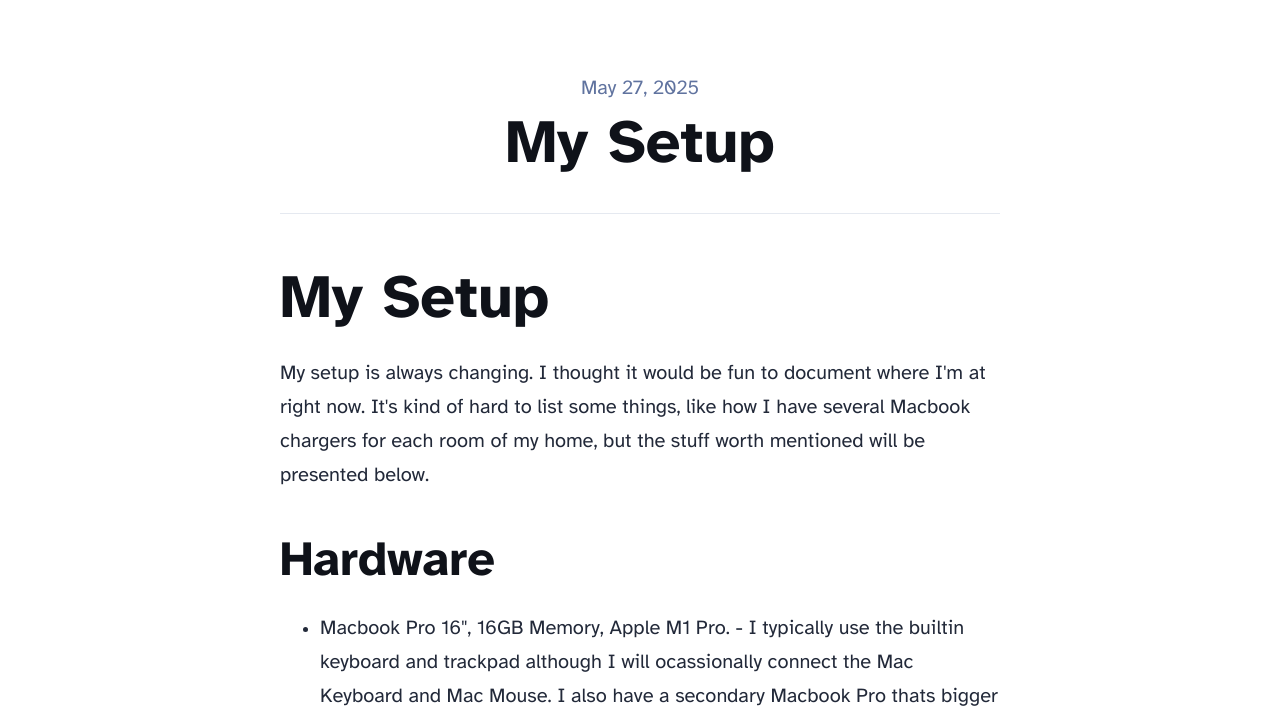
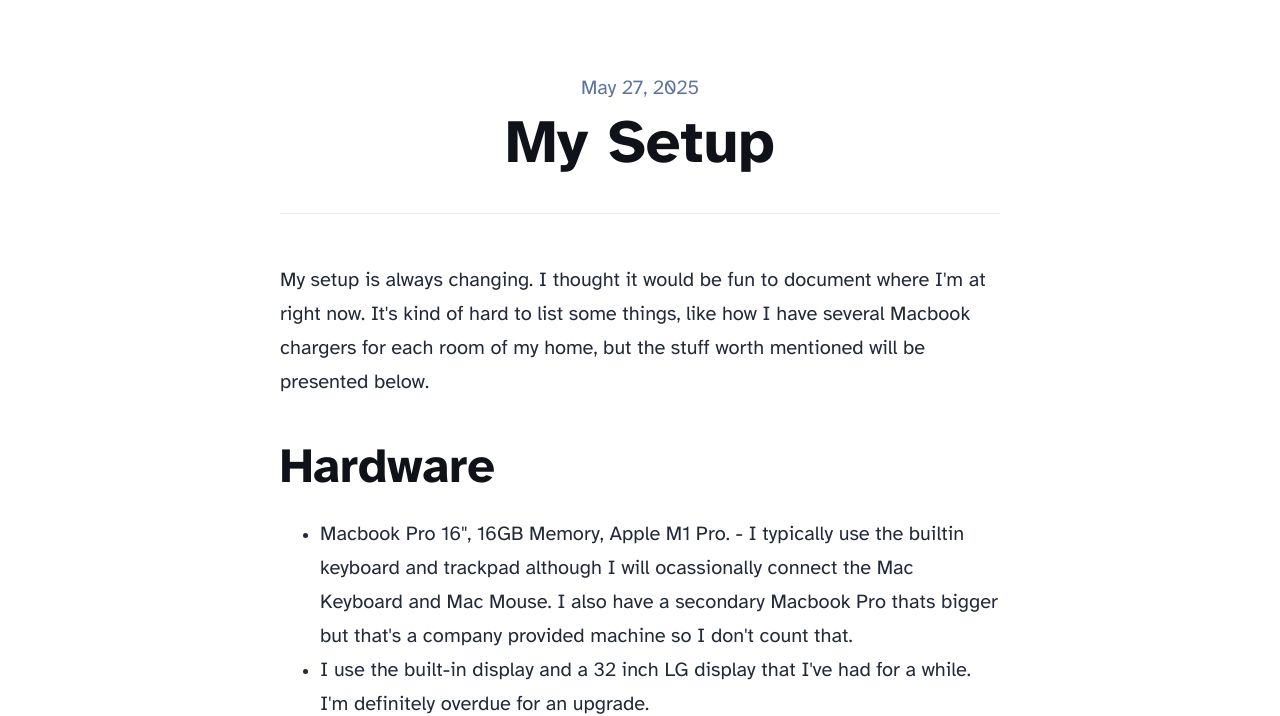
Before and after one commit to matthewbub/mattbub.com, an Astro site: page /setup in a window 1280 px wide. Shown: the part 99-815 px from the top of the page. Built offline with nearby package versions, Linux system fonts and the light colour scheme; Astro itself is replaced by a stand-in of ours.

Commit message:
rm redundant heading

```diff
--- a/src/pages/setup.astro
+++ b/src/pages/setup.astro
@@ -7,7 +7,6 @@ import Layout from "../layouts/BlogPost.astro";
     description="A list of stuff I use in my day-to-day"
     pubDate={new Date("May 27 2025")}
 >
-    <h1>My Setup</h1>
     <p>
         My setup is always changing. I thought it would be fun to document where
         I'm at right now. It's kind of hard to list some things, like how I have
```
